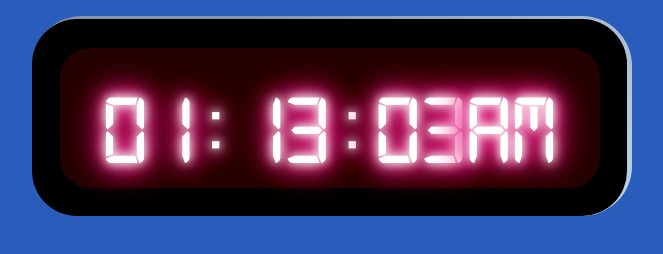
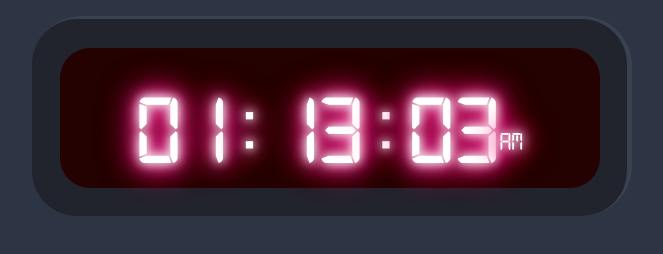
Before and after one commit to nexussim/Digital-Clock, a plain HTML site: page index.html in a window 1280 px wide. Shown: the whole page, without its empty margins (308-971 px from the left). Drawn offline with Linux system fonts and the light colour scheme.

Commit message:
Refactored some repetition.

```diff
--- a/app.js
+++ b/app.js
@@ -1,72 +1,54 @@
-// Border with buttons
-// containing section
-// faceplate
-// digital text
-// glowing text
-// live time
-
 var time = document.getElementById('time');
 var amPm = document.getElementById('AmPmPosition');
-var p1 = document.createElement('p');
-var p2 = document.createElement('p');
-var p3 = document.createElement('p');
-var p4 = document.createElement('p');
-var p5 = document.createElement('p');
-var p6 = document.createElement('p');
-var p7 = document.createElement('p');
-time.appendChild(p1);
-time.appendChild(p2);
-time.appendChild(p3);
-time.appendChild(p4);
-time.appendChild(p5);
-time.appendChild(p6);
-time.appendChild(p7);
-
-
-
+var div1 = document.createElement('div');
+var div2 = document.createElement('div');
+var div3 = document.createElement('div');
+var div4 = document.createElement('div');
+var div5 = document.createElement('div');
+var div6 = document.createElement('div');
+time.appendChild(div1);
+time.appendChild(div2);
+time.appendChild(div3);
+time.appendChild(div4);
+time.appendChild(div5);
+time.appendChild(div6);
 
 
 setInterval(function displayTime() {
 
     let currentTime = new Date();
-    let addZero = '0';
     let getHours = currentTime.getHours();
+    getHours = hours12(currentTime);
+    let hours = getHours.toString();
     let getMinutes = currentTime.getMinutes();
+    let minutes = getMinutes.toString();
     let getSeconds = currentTime.getSeconds();
-    let hours = getHours.toString();
-    let minutes = getMinutes.toString();
     let seconds = getSeconds.toString();
 
-
-    if (hours.length === 1)  {
-        var twoIntegerHour = addZero.concat(hours);
-        p1.textContent = twoIntegerHour;
-    } else {
-        p1.textContent = hours;
-    }
-
-    p2.textContent = ':';
-
-    if (minutes.length === 1)  {
-        var twoIntegerMinute = addZero.concat(minutes);
-        p3.textContent = twoIntegerMinute;
-    } else {
-        p3.textContent = minutes;
-    }
-
-    p4.textContent = ':';
-
-    if (seconds.length === 1)  {
-        var twoIntegerSeconds = addZero.concat(seconds);
-        p5.textContent = twoIntegerSeconds;
-    } else {
-        p5.textContent = seconds;
-    }
+    addDigit(hours, div1)
+    div2.textContent = ':';
+    addDigit(minutes, div3)
+    div4.textContent = ':';
+    addDigit(seconds, div5)
 
     if (hours < 12) {
-        p6.textContent = 'am';
+        amPm.textContent = 'am';
     } else {
-        p6.textContent = 'pm';
+        amPm.textContent = 'pm';
     }
 
 }, 250)
+
+function addDigit(time, location) {
+    var addZero = '0';
+    if (time.length === 1)  {
+        var twoIntegerHour = addZero.concat(time);
+        location.textContent = twoIntegerHour;
+    } else {
+        location.textContent = time;
+    }
+}
+
+function hours12(date) {
+    return (date.getHours() + 24) % 12 || 12;
+}
--- a/styles.css
+++ b/styles.css
@@ -1,6 +1,6 @@
 body {
     margin: 0;
-    background-color: #2a5dbb;
+    background-color: #2d3444;
 }
 #flexContainer {
     display: flex;
@@ -16,8 +16,7 @@ body {
     width: 600px;
     height: 200px;
     border-radius: 50px;
-    background-color: #bdd4e7;
-    background-image: linear-gradient(315deg, #bdd4e7 0%, #8693ab 74%);
+    background-color: #3a4251;
 }
 
 #clockContainer {
@@ -27,7 +26,7 @@ body {
     border-radius: 45px;
     width: 595px;
     height: 197px;
-    background-color: black;
+    background-color: #22242d;
 }
 
 #clockFace {
@@ -59,8 +58,9 @@ body {
     display: flex;
     justify-content: flex-end;
     align-items: flex-end;
+    font-family: digitalClock;
     margin-top: 40px;
     color: white;
-    font-size: 16px;
+    font-size: 26px;
     text-shadow: 0 0 10px #fff, 0 0 15px #fff, 0 0 20px #e60073, 0 0 25px #e60073, 0 0 30px #e60073, 0 0 35px #e60073, 0 0 40px #e60073;
 }
```
